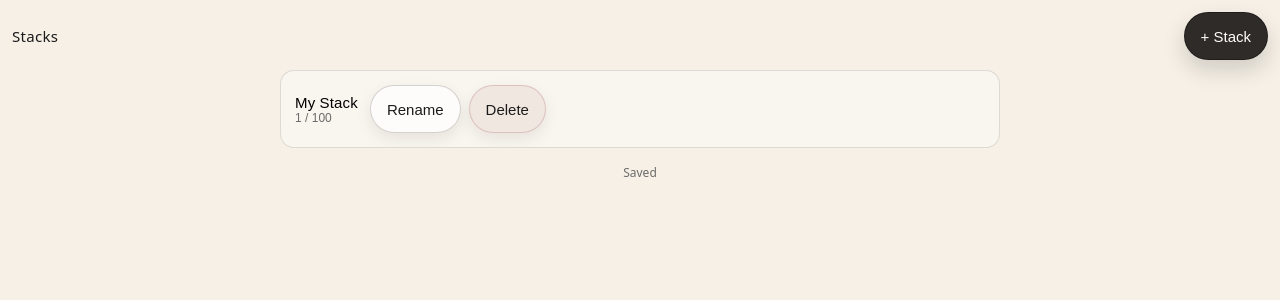
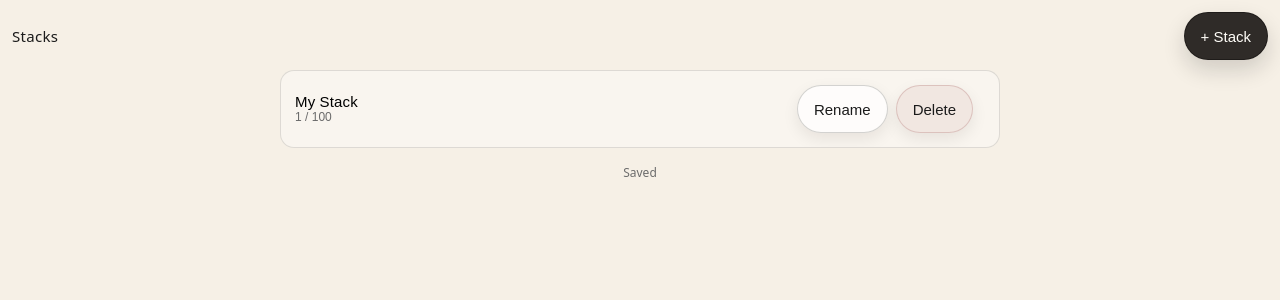
Before and after one commit to jameschao/flash-cards, a React (Vite) app: page / in a window 1280 px wide. Shown: the top 300 px of the page. Built offline with nearby package versions, Linux system fonts and the light colour scheme.

Commit message:
Fixed stack button alignment

```diff
--- a/src/App.tsx
+++ b/src/App.tsx
@@ -131,23 +131,19 @@ export function App() {
                   const s = model.stacks[id];
                   if (!s) return null;
                   return (
-                    <button
-                      key={id}
-                      className="rowButton"
-                      onClick={() => setHash({ name: 'stack', stackId: id })}
-                    >
-                      <div>
-                        <div className="stackTitle">{s.name}</div>
-                        <div className="rowMeta">
-                          {s.cardIds.length} / {MAX_CARDS_PER_STACK}
-                        </div>
+                    <div key={id} className="stackRow">
+                      <div className="stackRowMain">
+                        <button className="stackRowOpen" onClick={() => setHash({ name: 'stack', stackId: id })}>
+                          <div className="stackTitle">{s.name}</div>
+                          <div className="rowMeta">
+                            {s.cardIds.length} / {MAX_CARDS_PER_STACK}
+                          </div>
+                        </button>
                       </div>
                       <div className="rowActions">
                         <button
                           className="btn"
-                          onClick={(e) => {
-                            e.preventDefault();
-                            e.stopPropagation();
+                          onClick={() => {
                             const name = window.prompt('Rename stack', s.name);
                             if (name != null) actions.renameStack(id, name.trim() || s.name);
                           }}
@@ -156,9 +152,7 @@ export function App() {
                         </button>
                         <button
                           className="btn btnDanger"
-                          onClick={(e) => {
-                            e.preventDefault();
-                            e.stopPropagation();
+                          onClick={() => {
                             if (window.confirm(`Delete stack “${s.name}”? This cannot be undone.`)) {
                               actions.deleteStack(id);
                             }
@@ -167,7 +161,7 @@ export function App() {
                           Delete
                         </button>
                       </div>
-                    </button>
+                    </div>
                   );
                 })}
               </div>
--- a/src/styles.css
+++ b/src/styles.css
@@ -213,6 +213,38 @@ body {
   overflow: hidden;
 }
 
+.stackRow {
+  width: 100%;
+  display: flex;
+  align-items: center;
+  justify-content: space-between;
+  gap: 12px;
+  padding: 14px 20px 14px 14px;
+  min-height: 64px;
+  box-sizing: border-box;
+}
+
+.stackRowMain {
+  flex: 1;
+  min-width: 0;
+}
+
+.stackRowOpen {
+  width: 100%;
+  text-align: left;
+  border: 0;
+  background: transparent;
+  padding: 0;
+  margin: 0;
+  cursor: pointer;
+}
+
+.stackRowOpen:focus-visible {
+  outline: 2px solid var(--focus);
+  outline-offset: 2px;
+  border-radius: 10px;
+}
+
 .rowButton {
   text-align: left;
   border: 0;
```
